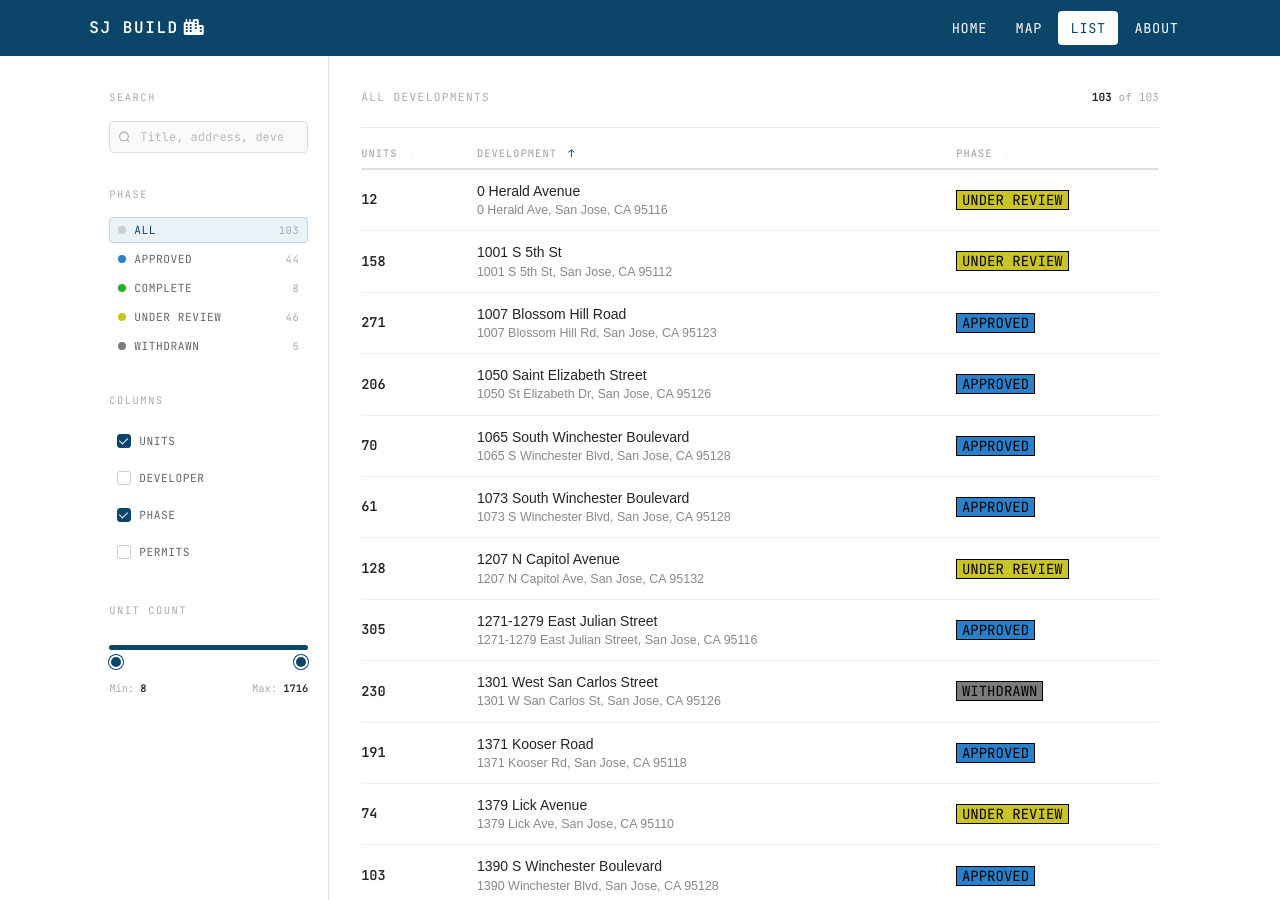
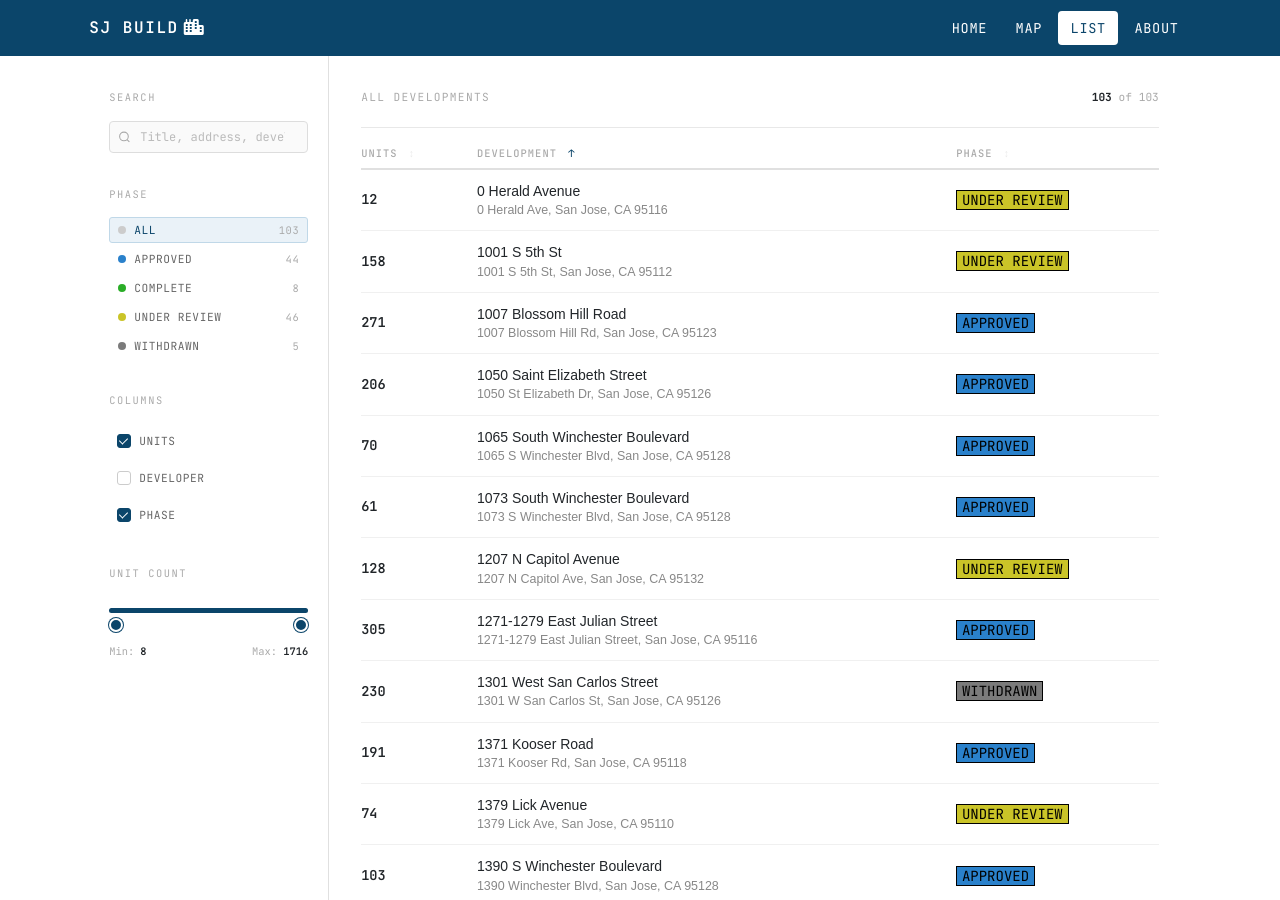
Before and after one commit to awildjake/sjbuild, a Jekyll site: the page built from list.html, in a window 1280 px wide and 900 px high. Built offline with Jekyll 4.4.1, drawn with Linux system fonts in a browser that asks for light colours.

Commit message:
Removed permit filter from side panel

```diff
--- a/list.html
+++ b/list.html
@@ -550,11 +550,6 @@ title: Developments
             <input type="checkbox" data-toggle-col="phase" checked> Phase
           </label>
         </li>
-        <li>
-          <label class="col-toggle-label">
-            <input type="checkbox" data-toggle-col="permits"> Permits
-          </label>
-        </li>
       </ul>
     </div>
 
@@ -596,7 +591,7 @@ title: Developments
           <th data-col="title" data-sort-key="title">Development <span class="sort-arrow">↕</span></th>
           <th data-col="developer" data-sort-key="developer">Developer <span class="sort-arrow">↕</span></th>
           <th data-col="phase" data-sort-key="phase">Phase <span class="sort-arrow">↕</span></th>
-          <th data-col="permits">Permits</th>
+          <!--<th data-col="permits">Permits</th>-->
         </tr>
       </thead>
       <tbody id="dev-tbody">
@@ -617,7 +612,7 @@ title: Developments
             {% assign phase_class = development.phase | downcase | replace: ' ', '-' %}
             <span class="tag bg-{{ phase_class }}">{{ development.phase }}</span>
           </td>
-          <td data-col="permits">
+          <!--<td data-col="permits">
             <div class="td-permits">
               {% for permit in development.permits limit: 4 %}
                 <span class="permit-chip">{{ permit.id }}</span>
@@ -626,7 +621,7 @@ title: Developments
                 <span class="permit-chip">+{{ development.permits.size | minus: 4 }}</span>
               {% endif %}
             </div>
-          </td>
+          </td>-->
         </tr>
         {% endfor %}
       </tbody>
```
